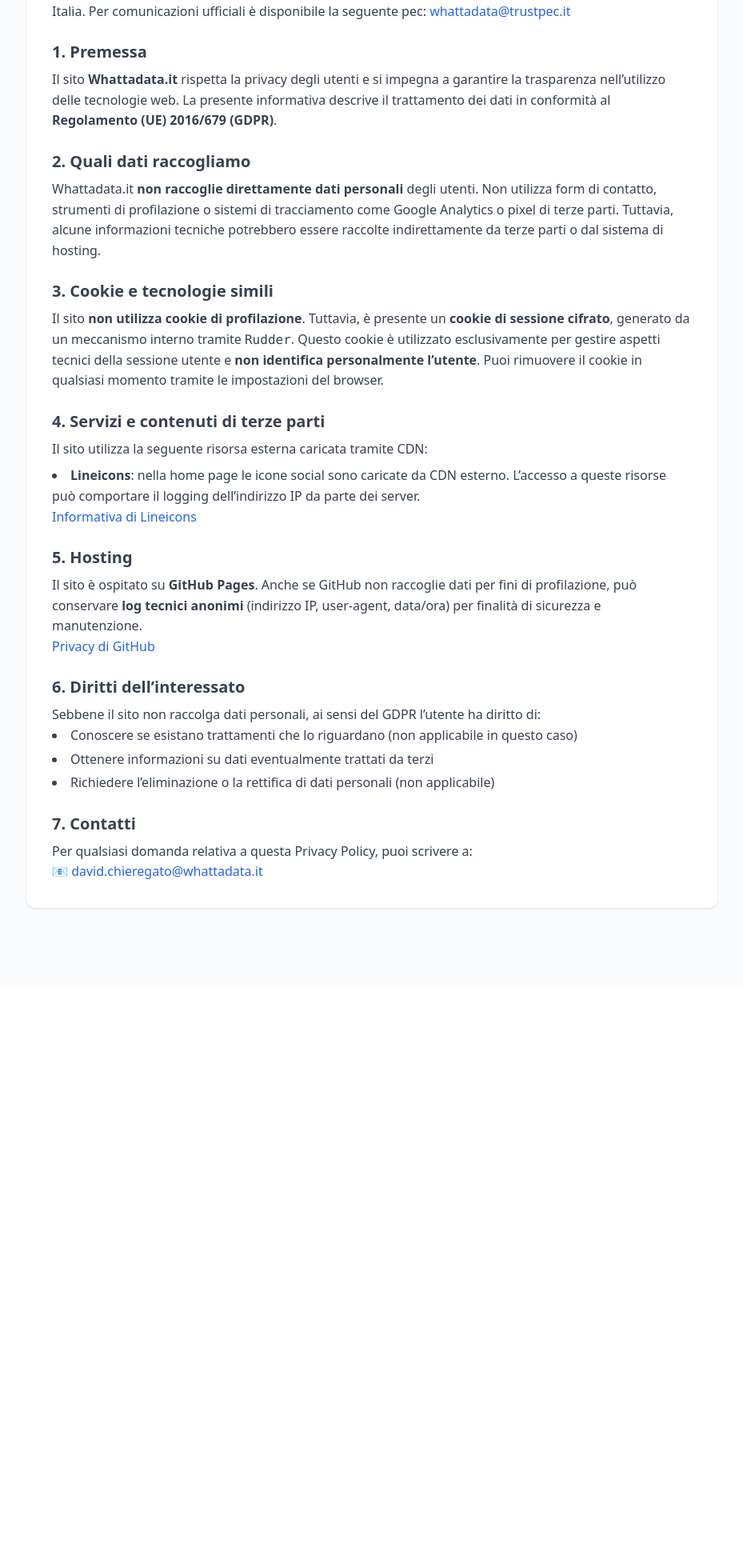
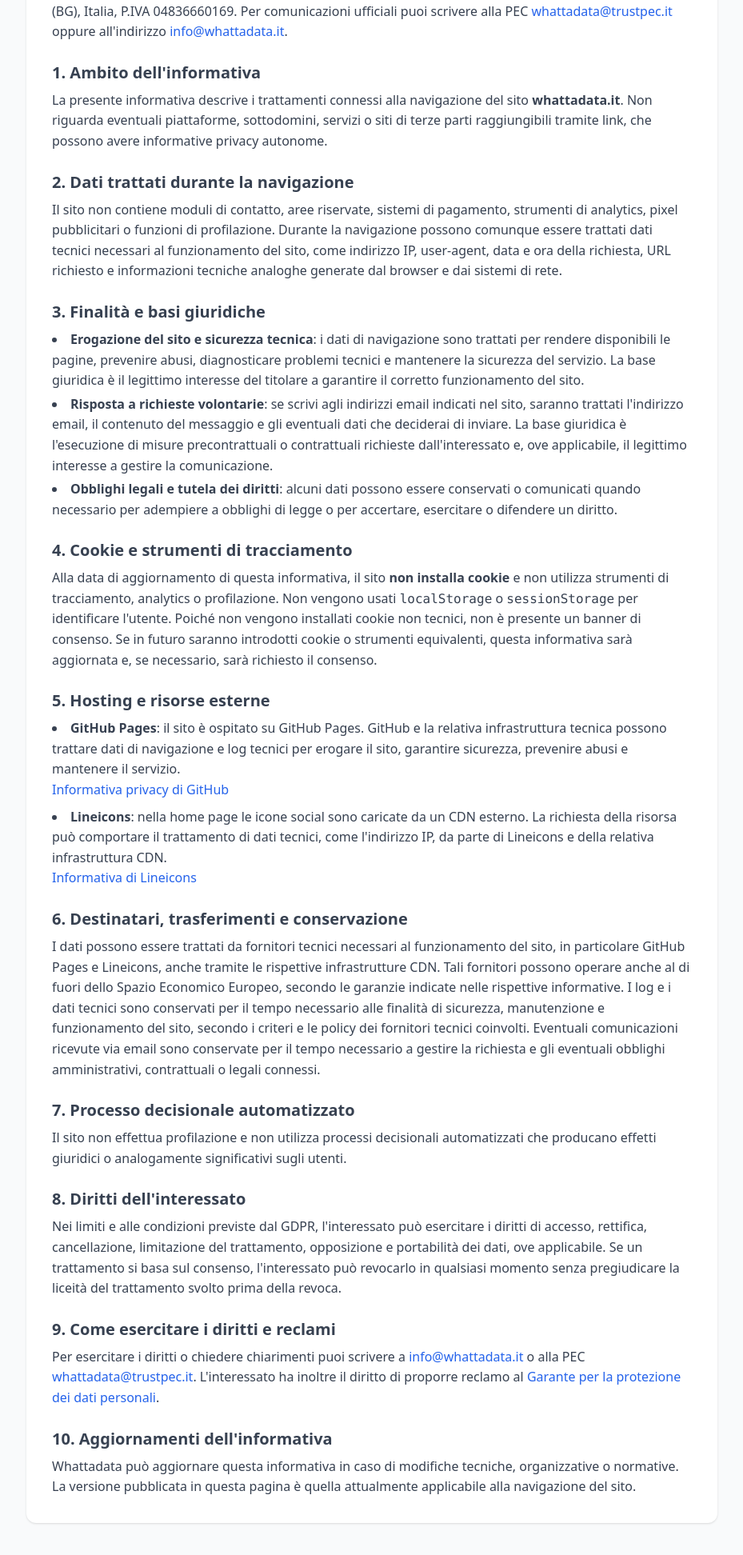
Before and after one commit to unimib-whattadata/website-2, a website: page privacy.html in a window 1280 px wide. Shown: the part 336-2280 px from the top of the page at 80% size, without its empty margins (175-1104 px from the left). Before the commit the page ends 1567 px from the top, so only its background shows below. Drawn offline with Linux system fonts and the light colour scheme.

Commit message:
Aggiorna l'informativa privacy con dettagli sui dati trattati e modifiche ai meta tag

```diff
--- a/privacy.html
+++ b/privacy.html
@@ -4,20 +4,20 @@
     <!-- Meta Tags -->
     <meta charset="UTF-8" />
     <meta name="viewport" content="width=device-width, initial-scale=1.0" />
-    <title>Whattadata - Privacy Policy</title>
+    <title>Whattadata - Informativa privacy</title>
     <meta
       name="description"
-      content="Privacy Policy di Whattadata S.r.l.: informazioni su trattamento dati, cookie tecnici, hosting e contatti."
+      content="Informativa privacy di Whattadata S.r.l.: dati di navigazione, hosting, risorse esterne, cookie e diritti degli utenti."
     />
     <meta name="robots" content="index, follow" />
     <link rel="canonical" href="https://whattadata.it/privacy.html" />
     <meta property="og:type" content="article" />
     <meta property="og:locale" content="it_IT" />
     <meta property="og:site_name" content="Whattadata" />
-    <meta property="og:title" content="Whattadata - Privacy Policy" />
+    <meta property="og:title" content="Whattadata - Informativa privacy" />
     <meta
       property="og:description"
-      content="Informativa privacy di Whattadata S.r.l. su dati, cookie tecnici, hosting e contatti."
+      content="Informativa privacy di Whattadata S.r.l. su dati di navigazione, hosting, risorse esterne, cookie e diritti degli utenti."
     />
     <meta property="og:url" content="https://whattadata.it/privacy.html" />
     <meta
@@ -36,7 +36,7 @@
     <main
       id="privacy"
       class="min-h-screen bg-gray-50 flex items-center py-16 md:py-24"
-      aria-label="Privacy Policy"
+      aria-label="Informativa privacy"
     >
       <div class="container mx-auto px-4 max-w-4xl">
         <article class="p-4 md:p-8 bg-white rounded-xl shadow">
@@ -58,80 +58,131 @@
             <span>WHATTA</span><span class="font-light">DATA</span>
           </a>
           <h1 class="text-2xl md:text-4xl font-semibold mb-6 text-gray-900">
-            Privacy Policy
+            Informativa privacy
           </h1>
           <p class="text-sm text-gray-500 mb-8">
-            Ultimo aggiornamento: 5 giugno 2025
+            Ultimo aggiornamento: 6 giugno 2026
           </p>
           <div class="mb-6">
             <h2 class="text-xl font-semibold mb-2">Titolare del trattamento</h2>
             <p>
-              Il Titolare del trattamento dei dati è WHATTADATA SRL, con sede in
-              via Rotonda dei Mille, 1, Bergamo (BG), Italia. Per comunicazioni
-              ufficiali è disponibile la seguente pec:
+              Il titolare del trattamento è Whattadata S.r.l., con sede legale
+              in Via Rotonda dei Mille, 1, 24124 Bergamo (BG), Italia, P.IVA
+              04836660169. Per comunicazioni ufficiali puoi scrivere alla PEC
               <a
                 href="mailto:whattadata@trustpec.it"
                 class="text-blue-600 hover:underline"
                 >whattadata@trustpec.it</a
               >
-            </p>
-          </div>
-
-          <div class="mb-6">
-            <h2 class="text-xl font-semibold mb-2">1. Premessa</h2>
-            <p>
-              Il sito <strong>Whattadata.it</strong> rispetta la privacy degli
-              utenti e si impegna a garantire la trasparenza nell’utilizzo delle
-              tecnologie web. La presente informativa descrive il trattamento
-              dei dati in conformità al
-              <strong>Regolamento (UE) 2016/679 (GDPR)</strong>.
+              oppure all'indirizzo
+              <a
+                href="mailto:info@whattadata.it"
+                class="text-blue-600 hover:underline"
+                >info@whattadata.it</a
+              >.
             </p>
           </div>
 
           <div class="mb-6">
             <h2 class="text-xl font-semibold mb-2">
-              2. Quali dati raccogliamo
+              1. Ambito dell'informativa
             </h2>
             <p>
-              Whattadata.it
-              <strong>non raccoglie direttamente dati personali</strong> degli
-              utenti. Non utilizza form di contatto, strumenti di profilazione o
-              sistemi di tracciamento come Google Analytics o pixel di terze
-              parti. Tuttavia, alcune informazioni tecniche potrebbero essere
-              raccolte indirettamente da terze parti o dal sistema di hosting.
+              La presente informativa descrive i trattamenti connessi alla
+              navigazione del sito <strong>whattadata.it</strong>. Non riguarda
+              eventuali piattaforme, sottodomini, servizi o siti di terze parti
+              raggiungibili tramite link, che possono avere informative privacy
+              autonome.
             </p>
           </div>
 
           <div class="mb-6">
             <h2 class="text-xl font-semibold mb-2">
-              3. Cookie e tecnologie simili
+              2. Dati trattati durante la navigazione
             </h2>
             <p>
-              Il sito <strong>non utilizza cookie di profilazione</strong>.
-              Tuttavia, è presente un
-              <strong>cookie di sessione cifrato</strong>, generato da un
-              meccanismo interno tramite <code>Rudder</code>. Questo cookie è
-              utilizzato esclusivamente per gestire aspetti tecnici della
-              sessione utente e
-              <strong>non identifica personalmente l’utente</strong>. Puoi
-              rimuovere il cookie in qualsiasi momento tramite le impostazioni
-              del browser.
+              Il sito non contiene moduli di contatto, aree riservate, sistemi
+              di pagamento, strumenti di analytics, pixel pubblicitari o
+              funzioni di profilazione. Durante la navigazione possono comunque
+              essere trattati dati tecnici necessari al funzionamento del sito,
+              come indirizzo IP, user-agent, data e ora della richiesta, URL
+              richiesto e informazioni tecniche analoghe generate dal browser e
+              dai sistemi di rete.
             </p>
           </div>
 
           <div class="mb-6">
             <h2 class="text-xl font-semibold mb-2">
-              4. Servizi e contenuti di terze parti
+              3. Finalità e basi giuridiche
             </h2>
-            <p class="mb-2">
-              Il sito utilizza la seguente risorsa esterna caricata tramite
-              CDN:
-            </p>
             <ul class="list-disc list-inside space-y-1">
               <li>
-                <strong>Lineicons</strong>: nella home page le icone social
-                sono caricate da CDN esterno. L’accesso a queste risorse può
-                comportare il logging dell’indirizzo IP da parte dei server.<br />
+                <strong>Erogazione del sito e sicurezza tecnica</strong>: i dati
+                di navigazione sono trattati per rendere disponibili le pagine,
+                prevenire abusi, diagnosticare problemi tecnici e mantenere la
+                sicurezza del servizio. La base giuridica è il legittimo
+                interesse del titolare a garantire il corretto funzionamento del
+                sito.
+              </li>
+              <li>
+                <strong>Risposta a richieste volontarie</strong>: se scrivi agli
+                indirizzi email indicati nel sito, saranno trattati l'indirizzo
+                email, il contenuto del messaggio e gli eventuali dati che
+                deciderai di inviare. La base giuridica è l'esecuzione di misure
+                precontrattuali o contrattuali richieste dall'interessato e, ove
+                applicabile, il legittimo interesse a gestire la comunicazione.
+              </li>
+              <li>
+                <strong>Obblighi legali e tutela dei diritti</strong>: alcuni
+                dati possono essere conservati o comunicati quando necessario
+                per adempiere a obblighi di legge o per accertare, esercitare o
+                difendere un diritto.
+              </li>
+            </ul>
+          </div>
+
+          <div class="mb-6">
+            <h2 class="text-xl font-semibold mb-2">
+              4. Cookie e strumenti di tracciamento
+            </h2>
+            <p>
+              Alla data di aggiornamento di questa informativa, il sito
+              <strong>non installa cookie</strong> e non utilizza strumenti di
+              tracciamento, analytics o profilazione. Non vengono usati
+              <code>localStorage</code> o <code>sessionStorage</code> per
+              identificare l'utente. Poiché non vengono installati cookie non
+              tecnici, non è presente un banner di consenso. Se in futuro
+              saranno introdotti cookie o strumenti equivalenti, questa
+              informativa sarà aggiornata e, se necessario, sarà richiesto il
+              consenso.
+            </p>
+          </div>
+
+          <div class="mb-6">
+            <h2 class="text-xl font-semibold mb-2">
+              5. Hosting e risorse esterne
+            </h2>
+            <ul class="list-disc list-inside space-y-2">
+              <li>
+                <strong>GitHub Pages</strong>: il sito è ospitato su GitHub
+                Pages. GitHub e la relativa infrastruttura tecnica possono
+                trattare dati di navigazione e log tecnici per erogare il sito,
+                garantire sicurezza, prevenire abusi e mantenere il servizio.
+                <br />
+                <a
+                  href="https://docs.github.com/it/site-policy/privacy-policies/github-privacy-statement"
+                  class="text-blue-600 hover:underline"
+                  target="_blank"
+                  rel="noopener noreferrer"
+                  >Informativa privacy di GitHub</a
+                >
+              </li>
+              <li>
+                <strong>Lineicons</strong>: nella home page le icone social sono
+                caricate da un CDN esterno. La richiesta della risorsa può
+                comportare il trattamento di dati tecnici, come l'indirizzo IP,
+                da parte di Lineicons e della relativa infrastruttura CDN.
+                <br />
                 <a
                   href="https://lineicons.com/privacy-policy"
                   class="text-blue-600 hover:underline"
@@ -144,57 +195,85 @@
           </div>
 
           <div class="mb-6">
-            <h2 class="text-xl font-semibold mb-2">5. Hosting</h2>
+            <h2 class="text-xl font-semibold mb-2">
+              6. Destinatari, trasferimenti e conservazione
+            </h2>
             <p>
-              Il sito è ospitato su <strong>GitHub Pages</strong>. Anche se
-              GitHub non raccoglie dati per fini di profilazione, può conservare
-              <strong>log tecnici anonimi</strong> (indirizzo IP, user-agent,
-              data/ora) per finalità di sicurezza e manutenzione.
-              <br />
-              <a
-                href="https://docs.github.com/it/site-policy/privacy-policies/github-privacy-statement"
-                class="text-blue-600 hover:underline"
-                target="_blank"
-                rel="noopener noreferrer"
-                >Privacy di GitHub</a
-              >
+              I dati possono essere trattati da fornitori tecnici necessari al
+              funzionamento del sito, in particolare GitHub Pages e Lineicons,
+              anche tramite le rispettive infrastrutture CDN. Tali fornitori
+              possono operare anche al di fuori dello Spazio Economico Europeo,
+              secondo le garanzie indicate nelle rispettive informative. I log e
+              i dati tecnici sono conservati per il tempo necessario alle
+              finalità di sicurezza, manutenzione e funzionamento del sito,
+              secondo i criteri e le policy dei fornitori tecnici coinvolti.
+              Eventuali comunicazioni ricevute via email sono conservate per il
+              tempo necessario a gestire la richiesta e gli eventuali obblighi
+              amministrativi, contrattuali o legali connessi.
             </p>
           </div>
 
           <div class="mb-6">
             <h2 class="text-xl font-semibold mb-2">
-              6. Diritti dell’interessato
+              7. Processo decisionale automatizzato
             </h2>
             <p>
-              Sebbene il sito non raccolga dati personali, ai sensi del GDPR
-              l’utente ha diritto di:
+              Il sito non effettua profilazione e non utilizza processi
+              decisionali automatizzati che producano effetti giuridici o
+              analogamente significativi sugli utenti.
             </p>
-            <ul class="list-disc list-inside space-y-1">
-              <li>
-                Conoscere se esistano trattamenti che lo riguardano (non
-                applicabile in questo caso)
-              </li>
-              <li>
-                Ottenere informazioni su dati eventualmente trattati da terzi
-              </li>
-              <li>
-                Richiedere l’eliminazione o la rettifica di dati personali (non
-                applicabile)
-              </li>
-            </ul>
+          </div>
+
+          <div class="mb-6">
+            <h2 class="text-xl font-semibold mb-2">
+              8. Diritti dell'interessato
+            </h2>
+            <p>
+              Nei limiti e alle condizioni previste dal GDPR, l'interessato può
+              esercitare i diritti di accesso, rettifica, cancellazione,
+              limitazione del trattamento, opposizione e portabilità dei dati,
+              ove applicabile. Se un trattamento si basa sul consenso,
+              l'interessato può revocarlo in qualsiasi momento senza
+              pregiudicare la liceità del trattamento svolto prima della revoca.
+            </p>
+          </div>
+
+          <div class="mb-6">
+            <h2 class="text-xl font-semibold mb-2">
+              9. Come esercitare i diritti e reclami
+            </h2>
+            <p>
+              Per esercitare i diritti o chiedere chiarimenti puoi scrivere a
+              <a
+                href="mailto:info@whattadata.it"
+                class="text-blue-600 hover:underline"
+                >info@whattadata.it</a
+              >
+              o alla PEC
+              <a
+                href="mailto:whattadata@trustpec.it"
+                class="text-blue-600 hover:underline"
+                >whattadata@trustpec.it</a
+              >. L'interessato ha inoltre il diritto di proporre reclamo al
+              <a
+                href="https://www.garanteprivacy.it/"
+                class="text-blue-600 hover:underline"
+                target="_blank"
+                rel="noopener noreferrer"
+                >Garante per la protezione dei dati personali</a
+              >.
+            </p>
           </div>
 
           <div>
-            <h2 class="text-xl font-semibold mb-2">7. Contatti</h2>
+            <h2 class="text-xl font-semibold mb-2">
+              10. Aggiornamenti dell'informativa
+            </h2>
             <p>
-              Per qualsiasi domanda relativa a questa Privacy Policy, puoi
-              scrivere a:<br />
-              📧
-              <a
-                href="mailto:info@whattadata.it"
-                class="text-blue-600 hover:underline"
-                >david.chieregato@whattadata.it</a
-              >
+              Whattadata può aggiornare questa informativa in caso di modifiche
+              tecniche, organizzative o normative. La versione pubblicata in
+              questa pagina è quella attualmente applicabile alla navigazione
+              del sito.
             </p>
           </div>
         </article>
```
Also changed, not shown: index.html (+38 -37 lines).
